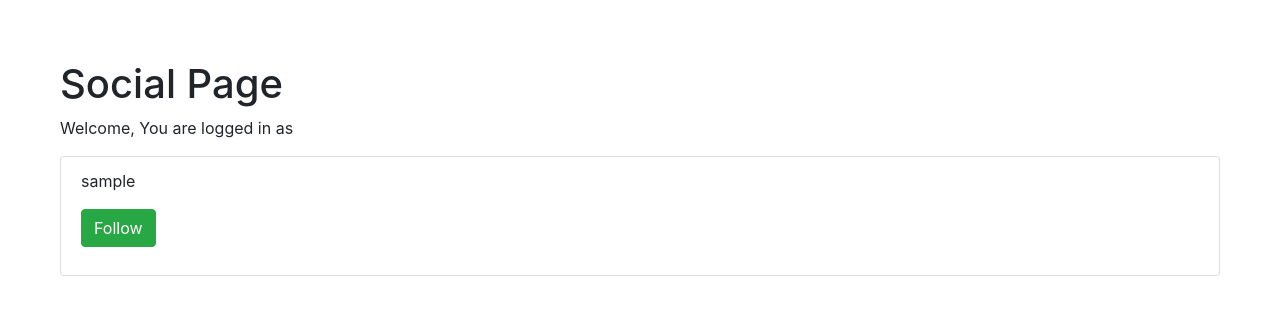
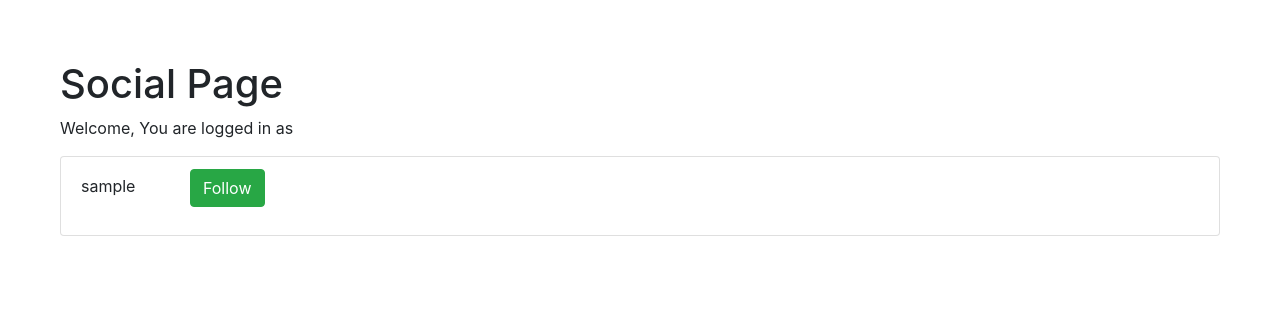
Before and after one commit to andywu8/django-note-app, a Django app: page /social/ in a window 1280 px wide. Shown: the top 315 px of the page. Run offline with Django 4.2, Linux system fonts and the light colour scheme; tables that the repository leaves empty hold one stand-in row (values such as "Sample post").

Commit message:
add inline styling

```diff
--- a/social/templates/social/index.html
+++ b/social/templates/social/index.html
@@ -22,7 +22,7 @@
                 {% for cur_user in all_users %}
                     {% if cur_user.username != user.username %}
                         <li class="list-group-item">
-                            <p>
+                            <p style="display: inline-block; margin-right: 50px;">
                                 {{ cur_user.username }}
                             </p>
                             <form class="form-group" action="{% url 'social:home' %}"  style="display: inline-block;">
```
